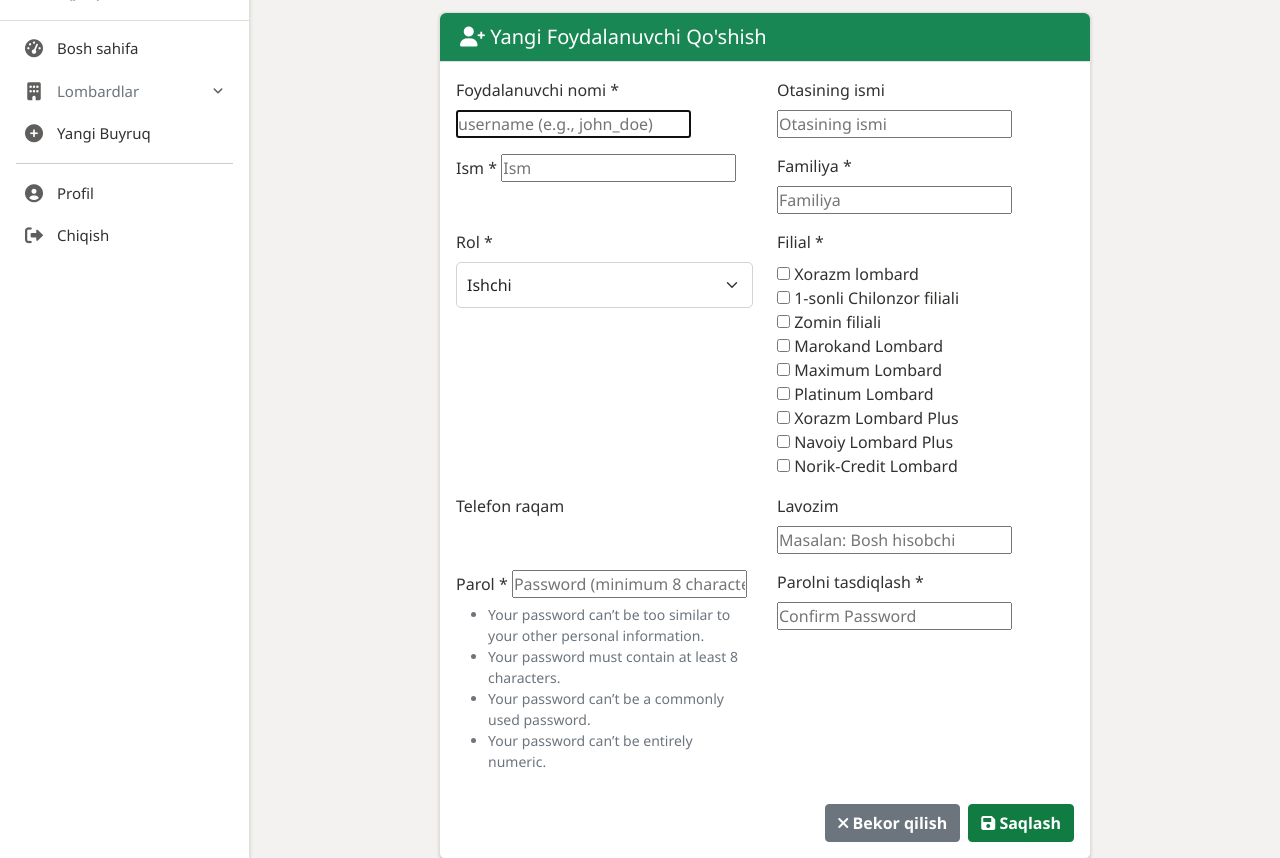
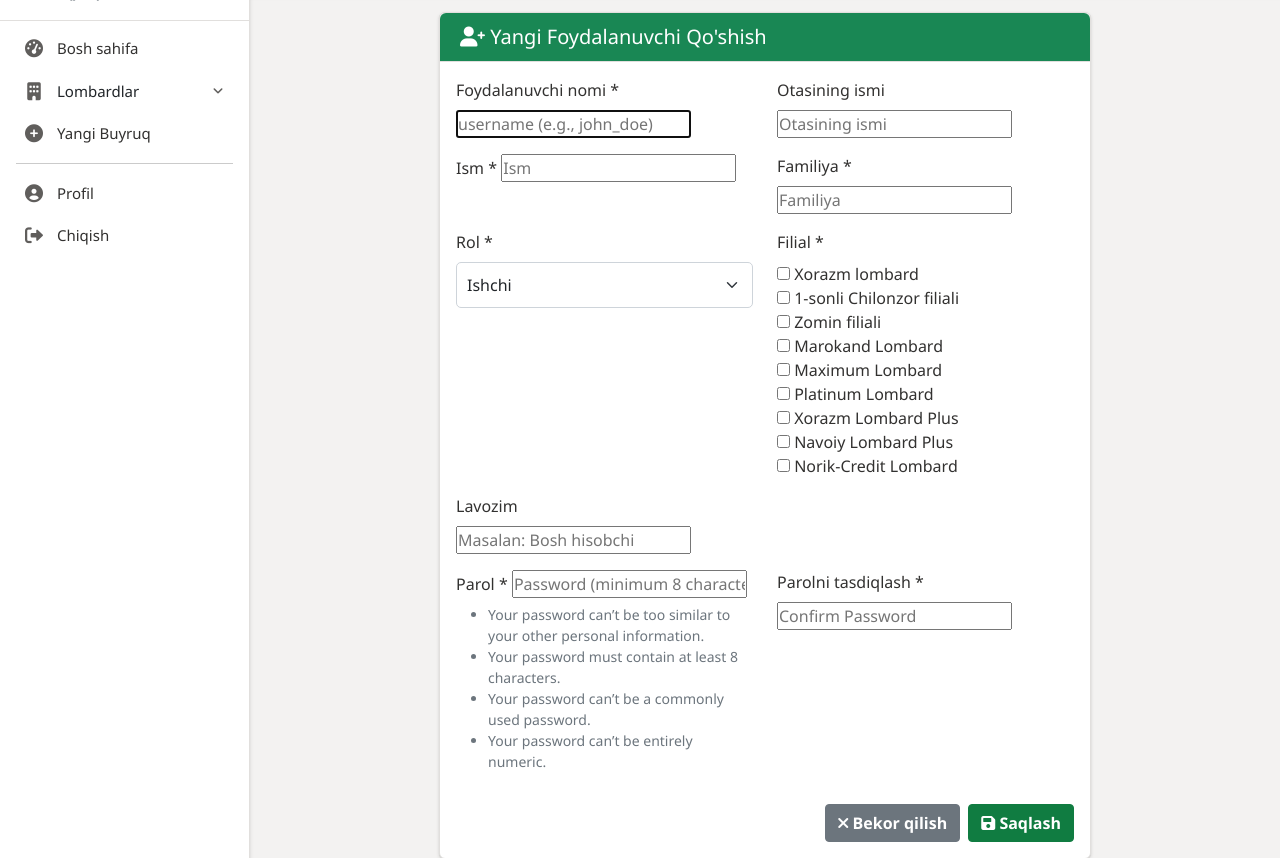
Before and after one commit to Ilhomjon2002/Lombard_hujjatlari, a Django app: page /create-user/ in a window 1280 px wide. Shown: the part 60-918 px from the top of the page. Run offline with Django 5.2, Linux system fonts and the light colour scheme; a user stored in the database is signed in; data comes from the database, SQL or seed files in the repository.

Commit message:
Fix: phone field olib tashlandi, sidebar yozuvlari qora rangda

```diff
--- a/templates/layouts/sidebar.html
+++ b/templates/layouts/sidebar.html
@@ -15,7 +15,7 @@
             <i class="fas fa-tachometer-alt"></i>
             Bosh sahifa
         </a>
-        <a role="button" data-bs-toggle="collapse" data-bs-target="#branchesMenu" class="text-secondary">
+        <a role="button" data-bs-toggle="collapse" data-bs-target="#branchesMenu" class="text-dark">
             <i class="fas fa-building"></i>
             <span>Lombardlar</span>
             <i class="fas fa-angle-down ms-auto" style="font-size: 12px; margin-right: 0;"></i>
@@ -30,7 +30,7 @@
             {% if not branch.parent_branch %}
 
             <!-- KATTA FILIAL -->
-            <a class="d-flex align-items-center text-secondary fw-semibold py-1" data-bs-toggle="collapse"
+            <a class="d-flex align-items-center text-dark fw-semibold py-1" data-bs-toggle="collapse"
                 href="#branch-{{ branch.id }}" role="button" aria-expanded="false" style="padding-left: 42px;">
                 <i class="fas fa-folder text-warning me-2" style="font-size: 14px; width:auto;"></i> {{ branch.name }}
             </a>
@@ -38,13 +38,13 @@
             <!-- ICHKI FILIALLAR -->
             <div class="collapse ps-4" id="branch-{{ branch.id }}">
 
-                <a href="{% url 'branch_documents' branch.id %}" class="py-1 text-secondary"
+                <a href="{% url 'branch_documents' branch.id %}" class="py-1 text-dark"
                     style="padding-left: 60px;">
                     <i class="fas fa-folder-open text-warning me-2" style="font-size: 12px; width:auto;"></i> Asosiy
                 </a>
 
                 {% for sub in branch.sub_branches.all %}
-                <a href="{% url 'branch_documents' sub.id %}" class="py-1 text-secondary" style="padding-left: 60px;">
+                <a href="{% url 'branch_documents' sub.id %}" class="py-1 text-dark" style="padding-left: 60px;">
                     <i class="fas fa-file-alt text-muted me-2" style="font-size: 12px; width:auto;"></i> {{ sub.name }}
                 </a>
                 {% endfor %}
--- a/templates/users/create_user.html
+++ b/templates/users/create_user.html
@@ -96,18 +96,6 @@
 
                     <div class="row mb-3">
                         <div class="col-md-6 mb-3 mb-md-0">
-                            <label for="{{ form.phone.id_for_label }}" class="form-label">
-                                Telefon raqam
-                            </label>
-                            {{ form.phone }}
-                            {% if form.phone.errors %}
-                            <div class="invalid-feedback d-block">
-                                {{ form.phone.errors.0 }}
-                            </div>
-                            {% endif %}
-                        </div>
-
-                        <div class="col-md-6">
                             <label for="{{ form.position.id_for_label }}" class="form-label">
                                 Lavozim
                             </label>
--- a/users/forms.py
+++ b/users/forms.py
@@ -16,7 +16,7 @@ class CustomUserForm(UserCreationForm):
         model = CustomUser
         fields = [
             'username', 'first_name', 'last_name', 'middle_name',
-            'role', 'branch', 'phone', 'position',
+            'role', 'branch', 'position',
             'profile_image', 'signature_image'
         ]
         widgets = {
@@ -25,7 +25,6 @@ class CustomUserForm(UserCreationForm):
             'last_name': forms.TextInput(attrs={'placeholder': 'Familiya'}),
             'middle_name': forms.TextInput(attrs={'placeholder': 'Otasining ismi'}),
             'role': forms.Select(attrs={'class': 'form-select'}),
-            'phone': forms.TextInput(attrs={'placeholder': '+998 90 123 45 67'}),
             'position': forms.TextInput(attrs={'placeholder': 'Masalan: Bosh hisobchi'}),
             'profile_image': forms.FileInput(),
             'signature_image': forms.FileInput(),
```
Also changed, not shown: 1 other file.
